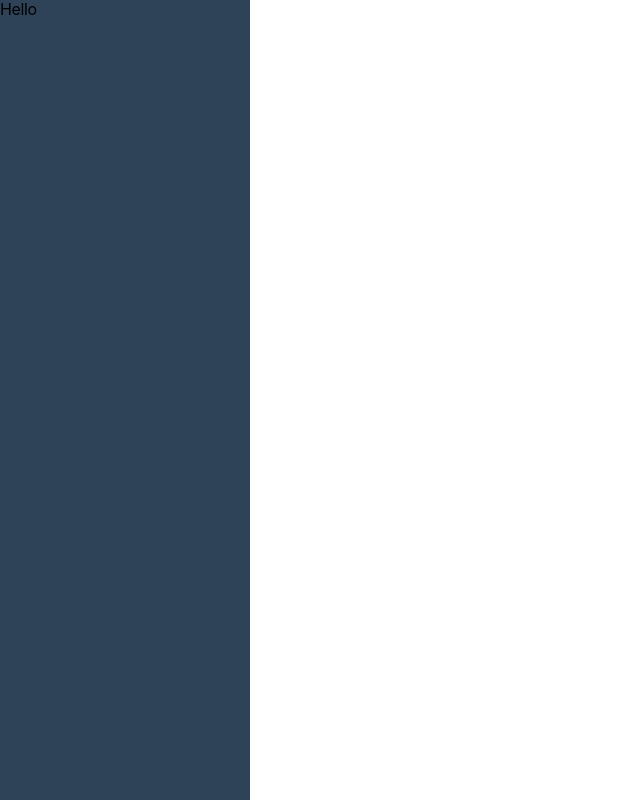
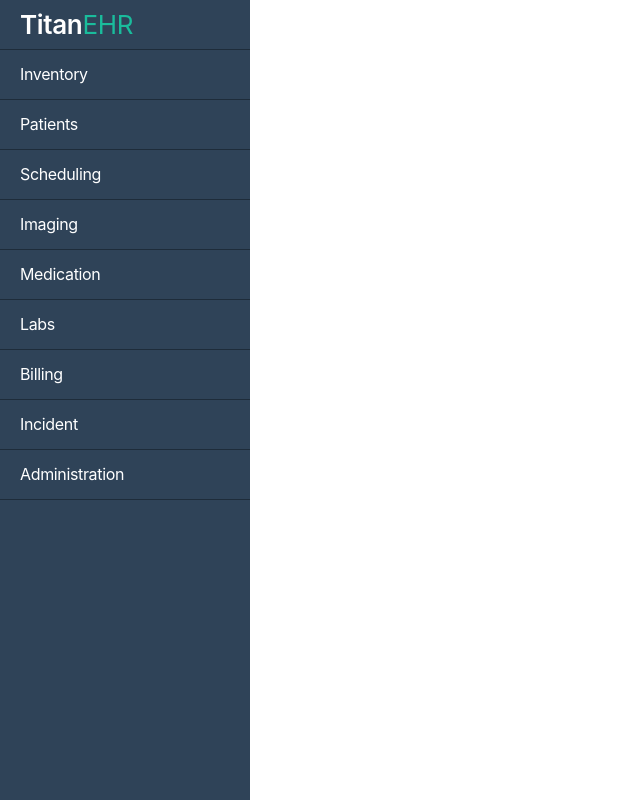
Before and after one commit to codacy-badger/titan-ehr, a React app: page / in a window 1280 px wide. Shown: the whole page, without its empty margins (0-640 px from the left). Built offline with nearby package versions, Linux system fonts and the light colour scheme.

Commit message:
Sidebar styling, css variable definitions

```diff
--- a/src/App/index.css
+++ b/src/App/index.css
@@ -10,9 +10,13 @@
 
 :root {
   --navigation: #2f4358;
+  --navigation-hover: #546a83;
+  --navigation-subtitle: #1abc9c;
   --content-background: #eff2f5;
   --header-background: #ffffff;
   --heading-text: #2f4358;
+  --white-text: #ffffff;
+  --divider: #1e2c3a;
 }
 
 .core-grid-container {
--- a/src/Navigation/Sidebar/index.css
+++ b/src/Navigation/Sidebar/index.css
@@ -1,5 +1,39 @@
 .sidebar {
-  height: '100%';
-  width: '100%';
+  display: flex;
+  flex-direction: column;
+
+  height: 100%;
+
   background-color: var(--navigation);
 }
+
+.sidebar > div {
+  display: flex;
+  flex-direction: row;
+  align-items: center;
+  box-sizing: border-box;
+
+  height: 50px;
+  padding-left: 20px;
+
+  color: var(--white-text);
+  border-bottom: 1px solid var(--divider);
+}
+
+.sidebar__logo {
+  font-size: 26px;
+}
+
+.sidebar__title {
+  font-weight: 600;
+  color: var(--white-text);
+}
+
+.sidebar__subtitle {
+  color: var(--navigation-subtitle);
+}
+
+.sidebar__section:hover {
+  transition: background-color 0.5s ease;
+  background-color: var(--navigation-hover);
+}
--- a/src/Navigation/Sidebar/index.js
+++ b/src/Navigation/Sidebar/index.js
@@ -15,7 +15,23 @@
 /** *******************************************************************
  * React Component
  ******************************************************************* */
-const Sidebar = ({}) => <div className="sidebar">Hello</div>;
+const Sidebar = () => (
+  <div className="sidebar">
+    <div className="sidebar__logo">
+      <span className="sidebar__title">Titan</span>
+      <span className="sidebar__subtitle">EHR</span>
+    </div>
+    <div className="sidebar__section">Inventory</div>
+    <div className="sidebar__section">Patients</div>
+    <div className="sidebar__section">Scheduling</div>
+    <div className="sidebar__section">Imaging</div>
+    <div className="sidebar__section">Medication</div>
+    <div className="sidebar__section">Labs</div>
+    <div className="sidebar__section">Billing</div>
+    <div className="sidebar__section">Incident</div>
+    <div className="sidebar__section">Administration</div>
+  </div>
+);
 
 /** *******************************************************************
  * Redux and Exports
```
